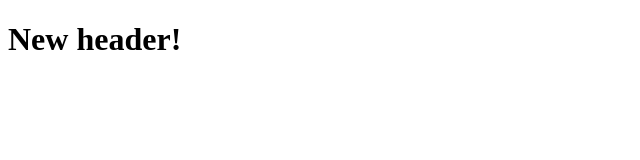
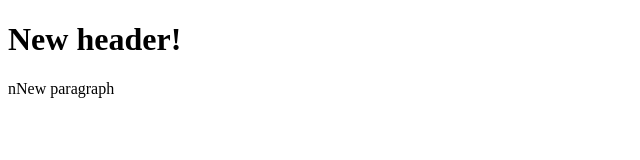
Before and after one commit to AlvinJackson/githubvid1, a plain HTML site: page index.html in a window 1280 px wide. Shown: the whole page, without its empty margins (0-640 px from the left). Drawn offline with Linux system fonts and the light colour scheme.

Commit message:
adding paragraph

```diff
--- a/index.html
+++ b/index.html
@@ -5,5 +5,6 @@
 </head>
 <body>
 	<h1>New header!</h1>
+	<p>nNew paragraph</p>
 </body>
 </html>
```
